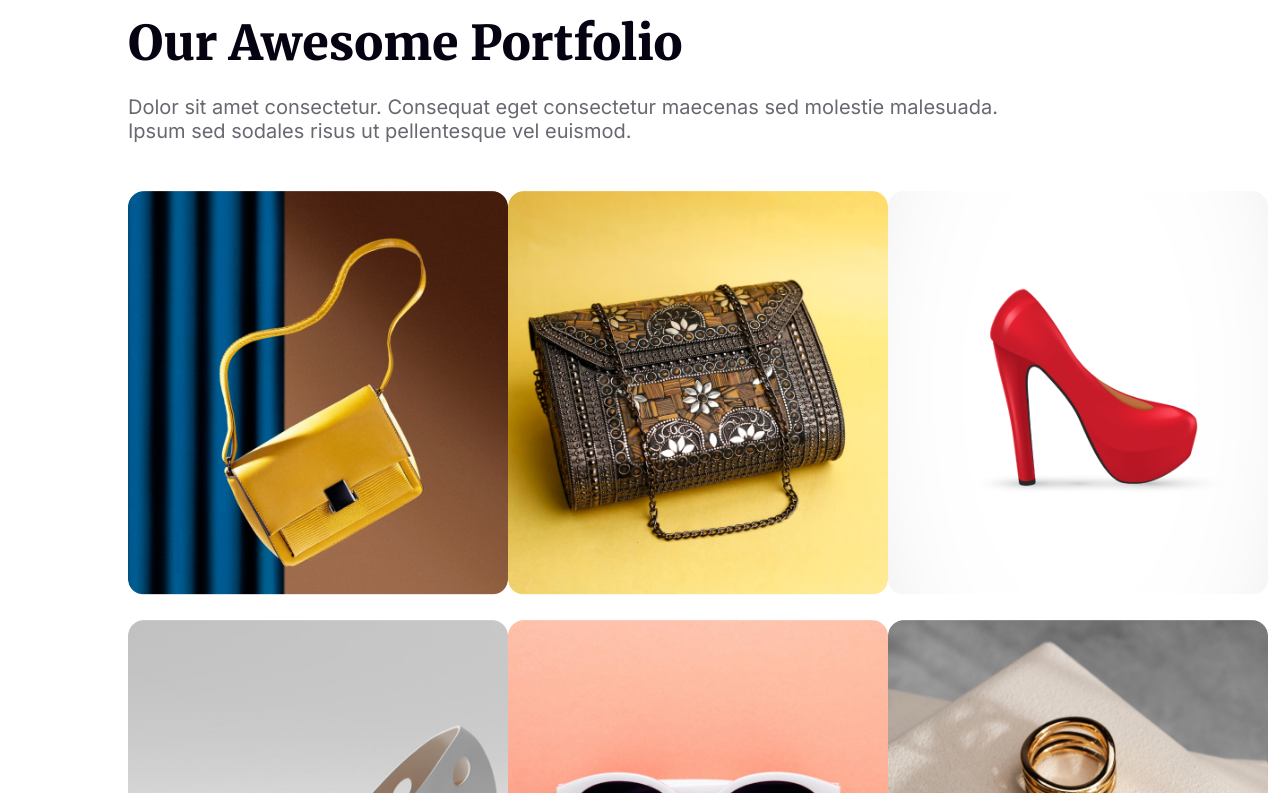
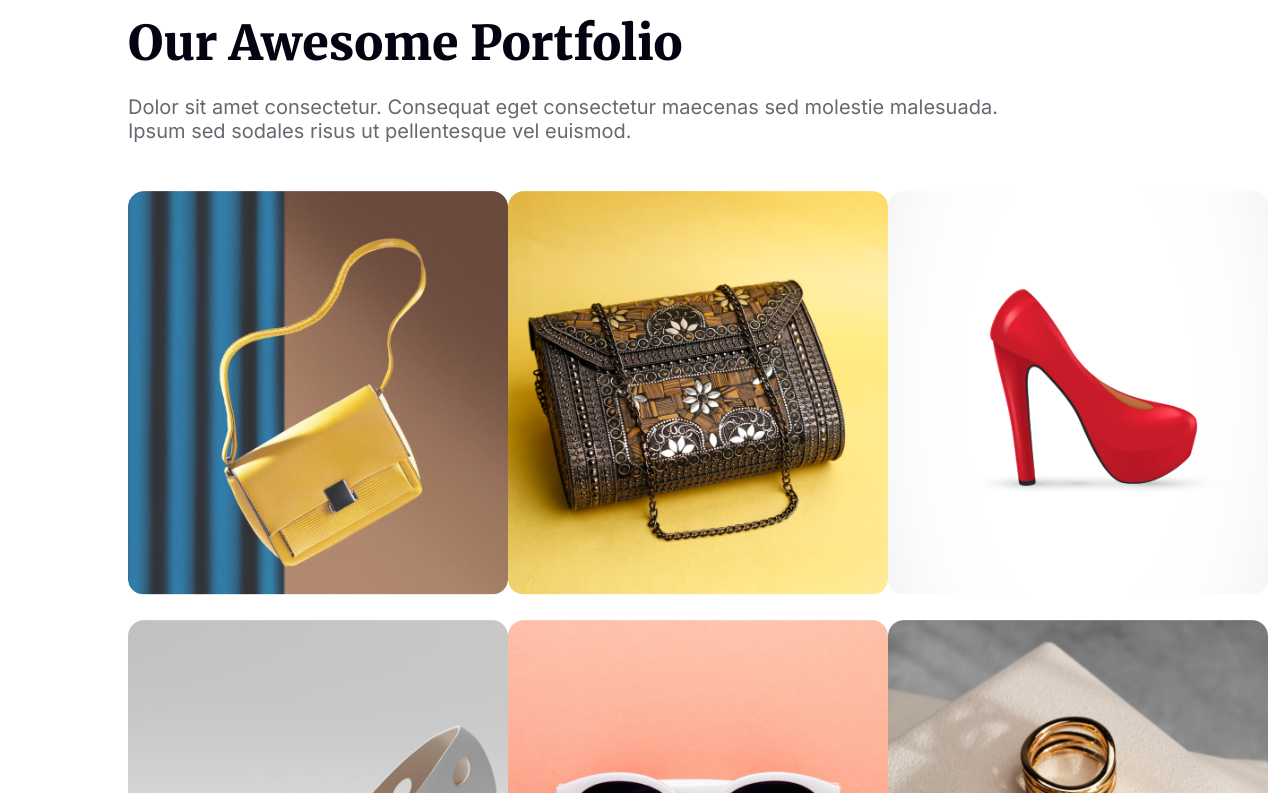
Before and after one commit to Sawon-52/New_Year_Party, a plain HTML site: page index.html in a window 1280 px wide. In both pictures the pointer is over the picture 318 px from the left and 4008 px from the top of the page. Shown: the part 3615-4408 px from the top of the page. Drawn offline with Linux system fonts and the light colour scheme.

Commit message:
created opacity in gift image

```diff
--- a/style.css
+++ b/style.css
@@ -287,6 +287,7 @@
 
 }
 
+
 .gift .gift_title h3{
     color: #F00;
     font-family: var(--inter_font);
@@ -318,6 +319,12 @@
     max-width: 380px;
     min-height: 400px;
     border-radius: 16px;
+    transition: opacity 0.2s ease-in-out;
+}
+
+.gift .gift_img .row_1 img:hover,
+.gift .gift_img .row_2 img:hover{
+    opacity: 0.8;
 }
 
 .gift .gift_img .row_1,
```
